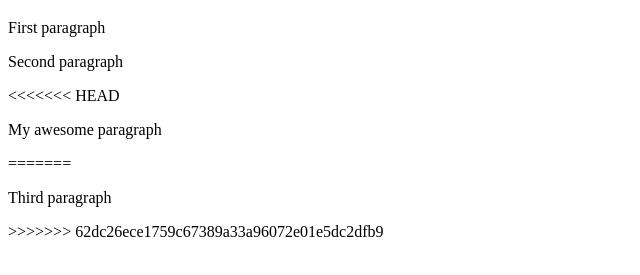
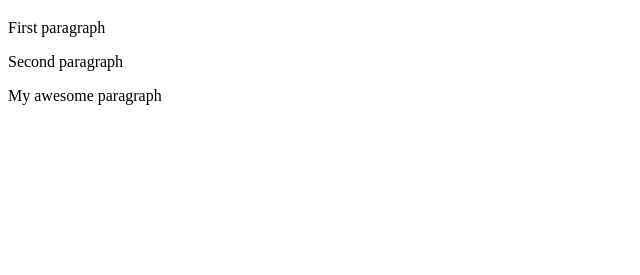
Before and after one commit to NorXees/training_u1, a plain HTML site: page cat.html in a window 1280 px wide. Shown: the part 61-336 px from the top of the page, without its empty margins (0-640 px from the left). Drawn offline with Linux system fonts and the light colour scheme.

Commit message:
new4 commit

```diff
--- a/cat.html
+++ b/cat.html
@@ -9,10 +9,6 @@
     <h1>Hello from catalog</h1>
     <p>First paragraph</p>
     <p>Second paragraph</p>
-<<<<<<< HEAD
     <p>My awesome paragraph</p>
-=======
-    <p>Third paragraph</p>
->>>>>>> 62dc26ece1759c67389a33a96072e01e5dc2dfb9
   </body>
 </html>
```
